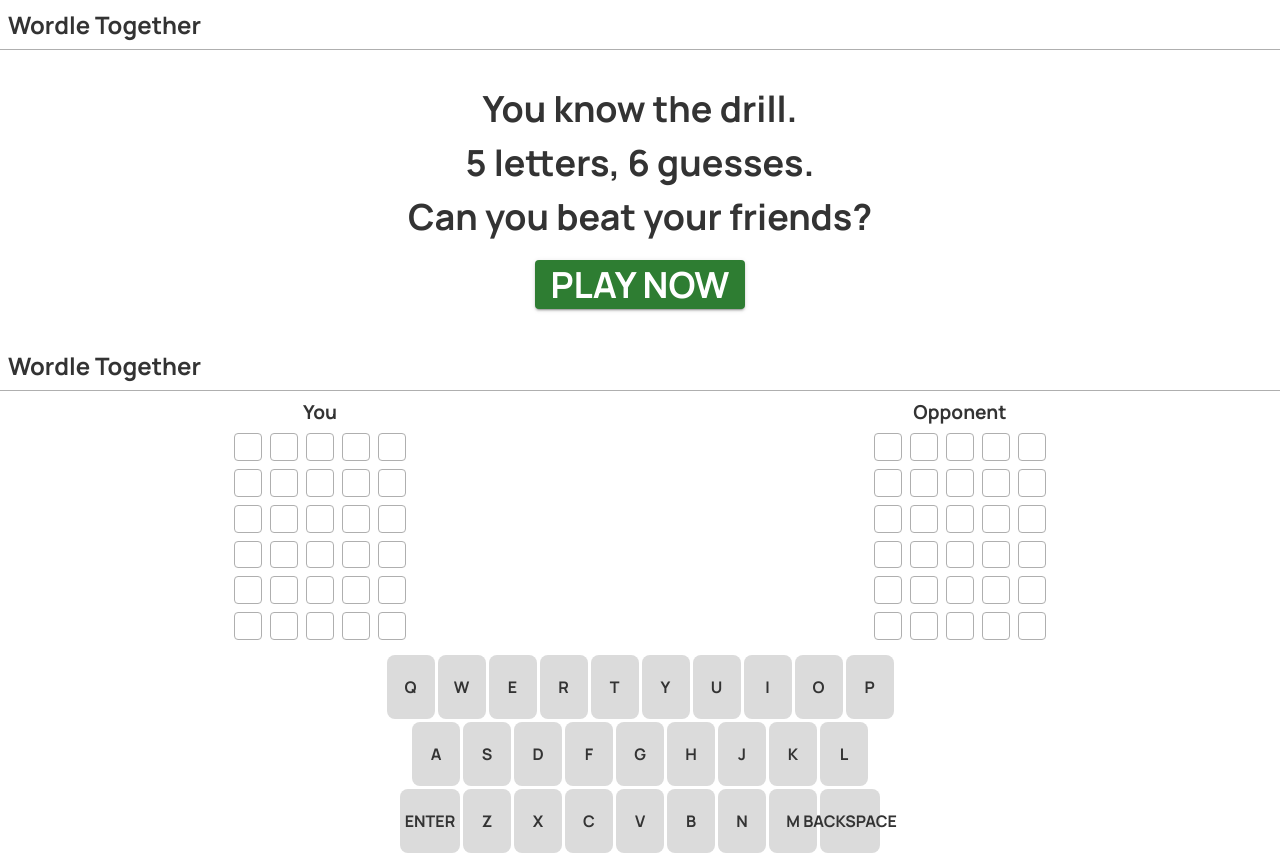
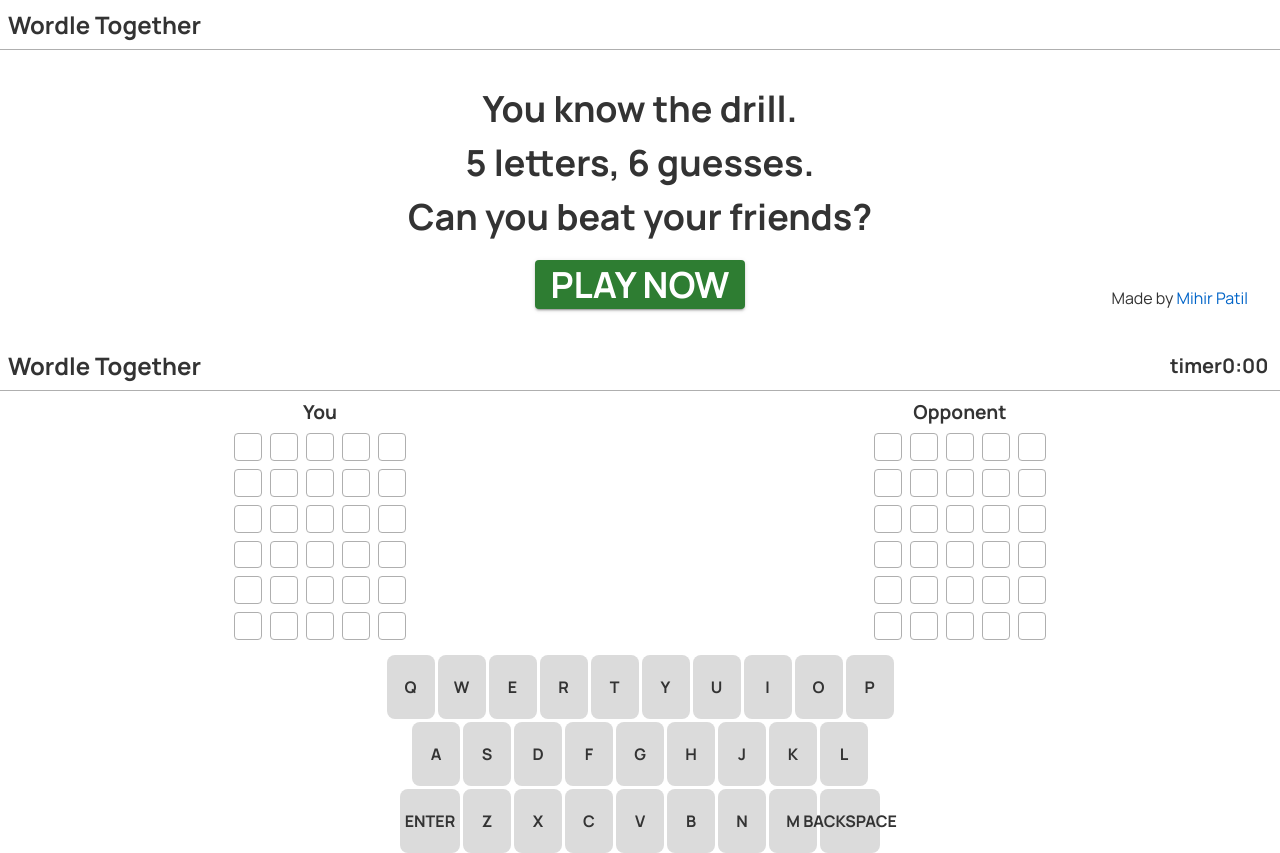
Before and after one commit to 0xMihir/wordle-together, a Svelte app: page / in a window 1280 px wide. Built offline with nearby package versions, Linux system fonts and the light colour scheme; no server answers.

Commit message:
feat: PWA service worker, name on index
feat: Add Timer to header in game

```diff
--- a/public/game.html
+++ b/public/game.html
@@ -25,6 +25,7 @@
 
 
     <script defer src='/build/bundle.js'></script>
+    <script defer src='/register-sw.js'></script>
 
     <!-- Primary Meta Tags -->
     <title>Wordle Together</title>
--- a/public/global.css
+++ b/public/global.css
@@ -11,6 +11,14 @@ body {
     height: 100vh;
     display: flex;
     flex-flow: column;
+}
+header {
+    padding: 8px;
+    border-bottom: 1px solid var(--color-border);
+    display: flex;
+    flex-flow: row;
+    align-items: center;
+    justify-content: space-between;
 }
 
 a {
--- a/public/index.html
+++ b/public/index.html
@@ -11,9 +11,9 @@
     <link rel="preconnect" href="https://fonts.googleapis.com" />
     <link rel="preconnect" href="https://fonts.gstatic.com" crossorigin />
     <link rel="preload" href="https://fonts.googleapis.com/css2?family=Manrope:wght@400;700&display=swap" as="style"
-        onload="this.onload=null;this.rel='stylesheet'">
+        onload="this.onload=null;this.rel='stylesheet'" />
     <noscript>
-        <link rel="stylesheet" href="https://fonts.googleapis.com/css2?family=Manrope:wght@400;700&display=swap">
+        <link rel="stylesheet" href="https://fonts.googleapis.com/css2?family=Manrope:wght@400;700&display=swap" />
     </noscript>
     <!-- Primary Meta Tags -->
     <title>Wordle Together</title>
@@ -36,15 +36,15 @@
     <meta property="twitter:description" content="Wordle Together: Play wordle with your friends! Can you win?" />
     <!-- <meta property="twitter:image"
         content="https://metatags.io/assets/meta-tags-16a33a6a8531e519cc0936fbba0ad904e52d35f34a46c97a2c9f6f7dd7d336f2.png" /> -->
-    <link rel="apple-touch-icon" sizes="180x180" href="/apple-touch-icon.png">
-    <link rel="icon" type="image/png" sizes="32x32" href="/favicon-32x32.png">
-    <link rel="icon" type="image/png" sizes="16x16" href="/favicon-16x16.png">
-    <link rel="manifest" href="/site.webmanifest">
-    <link rel="mask-icon" href="/safari-pinned-tab.svg" color="#6aaa64">
-    <meta name="msapplication-TileColor" content="#da532c">
-    <meta name="theme-color" content="#ffffff">
+    <link rel="apple-touch-icon" sizes="180x180" href="/apple-touch-icon.png" />
+    <link rel="icon" type="image/png" sizes="32x32" href="/favicon-32x32.png" />
+    <link rel="icon" type="image/png" sizes="16x16" href="/favicon-16x16.png" />
+    <link rel="manifest" href="/site.webmanifest" />
+    <link rel="mask-icon" href="/safari-pinned-tab.svg" color="#6aaa64" />
+    <meta name="msapplication-TileColor" content="#da532c" />
+    <meta name="theme-color" content="#ffffff" />
+    <script defer src='/register-sw.js'></script>
 </head>
-
 
 <body>
     <header>
@@ -56,37 +56,60 @@
         <div class="middle">
             <p>
                 You know the drill.
-                <br>
+                <br />
                 5 letters, 6 guesses.
-                <br>
+                <br />
                 Can you beat your friends?
             </p>
             <a class="button" href="/game/">Play now</a>
         </div>
-        <div class="right"></div>
+        <div class="right">
+            <div>Made by&nbsp;<a href="https://github.com/0xMihir">Mihir Patil</a></div>
+        </div>
     </div>
 
     <style>
-        header {
-            padding: 8px;
-            border-bottom: 1px solid var(--color-border);
+        .main,
+        .main * {
+            display: flex;
         }
 
         .main,
         .middle {
-            display: flex;
             justify-content: space-between;
             align-items: center;
         }
+        .left,
+        .middle,
+        .right {
+            flex-flow: column;
+        }
+
+        .left {
+            margin-right: auto;
+            flex: 1;
+        }
+
+
+
+        .right {
+            align-items: flex-end;
+            justify-content: flex-end;
+            height: 100%;
+            margin-left: auto;
+            flex: 1;
+            text-align: right;
+        }
+
 
         .middle {
-            flex-flow: column;
+            font-size: 36px;
         }
 
         .main {
             height: 100%;
             padding: 32px;
-            font-size: 36px;
+
         }
 
         .main p {
--- /dev/null
+++ b/public/register-sw.js
@@ -0,0 +1,6 @@
+if ('serviceWorker' in navigator) {
+    // Use the window load event to keep the page load performant
+    window.addEventListener('load', () => {
+        navigator.serviceWorker.register('/build/sw.js', { scope: '.' })
+    })
+}
--- a/rollup.config.js
+++ b/rollup.config.js
@@ -3,6 +3,8 @@ import commonjs from '@rollup/plugin-commonjs';
 import resolve from '@rollup/plugin-node-resolve';
 import livereload from 'rollup-plugin-livereload';
 import css from 'rollup-plugin-css-only';
+import  { generateSW }  from 'rollup-plugin-workbox';
+import workboxConfig from './workbox-config.js';
 import compiler from '@ampproject/rollup-plugin-closure-compiler';
 
 const production = !process.env.ROLLUP_WATCH;
@@ -31,7 +33,7 @@ function serve() {
 export default {
     input: 'src/main.js',
     output: {
-        sourcemap: true,
+        sourcemap: !production,
         format: 'iife',
         name: 'app',
         file: 'public/build/bundle.js',
@@ -69,6 +71,7 @@ export default {
         // If we're building for production (npm run build
         // instead of npm run dev), minify
         production && compiler(),
+        production && generateSW(workboxConfig),
     ],
     watch: {
         clearScreen: false
--- a/src/App.svelte
+++ b/src/App.svelte
@@ -2,6 +2,7 @@
     import LetterGrid from './Components/LetterGrid.svelte'
     import Keyboard from './Components/Keyboard.svelte'
     import Modal from './Components/Modal.svelte'
+    import Timer from './Components/Timer.svelte'
     import WsHandler from './websocketHandler.js'
     import colorList from './stores/stores.js'
     let guessGrid, opponentGrid
@@ -10,6 +11,7 @@
     let gameOverText = ''
     let gameOverDescription = ''
     let guessCount = 0
+    let timer
     const url = new URL(window.location.href)
     url.protocol = url.protocol.replace('http', 'ws')
 
@@ -62,6 +64,7 @@
                 break
             case 'gameStart':
                 waitingModal = false
+                timer.startTimer()
                 break
             case 'gameOver':
                 if (e.win) {
@@ -132,6 +135,7 @@
 <main>
     <header>
         <h1>Wordle Together</h1>
+        <div><Timer bind:this={timer}/></div>
     </header>
 
     <div class="game-container">
@@ -174,10 +178,7 @@
         align-items: stretch;
         height: 99%;
     }
-    header {
-        padding: 8px;
-        border-bottom: 1px solid var(--color-border);
-    }
+
     .game-container {
         display: flex;
         flex-flow: column;
--- /dev/null
+++ b/src/Components/Timer.svelte
@@ -0,0 +1,42 @@
+<script>
+    let time = 0
+    let minutes = 0
+    let seconds = 0
+
+    export const startTimer = () => {
+        setInterval(
+            handleTimer, 1000)
+    }
+
+    const handleTimer = () => {
+        time += 1
+        minutes = Math.floor(time / 60)
+        seconds = time % 60
+    }
+</script>
+
+
+<div class="timer">
+    <span class="material-icons-outlined">
+        timer
+    </span>
+    <span class="time">
+        {minutes}:{seconds.toString().padStart(2, '0')}
+    </span>
+</div>
+
+<style>
+    .timer {
+        display: flex;
+        justify-content: center;
+        align-items: center;
+    }
+    .timer span {
+        font-size: 20px;
+        font-weight: bold;
+    }
+    .timer .time {
+        min-width: 50px;
+        text-align: left;
+    }
+</style>
--- /dev/null
+++ b/workbox-config.js
@@ -0,0 +1,16 @@
+
+
+export default {
+    globDirectory: 'public/',
+    globPatterns: [
+        '**/*.{png,css,js,ico,html,svg,webmanifest}'
+    ],
+    swDest: 'public/build/sw.js',
+    ignoreURLParametersMatching: [
+        /^utm_/,
+        /^fbclid$/
+    ],
+    modifyURLPrefix: {
+        '': '/'
+    }
+}
```
Also changed, not shown: index.js (+17 -5 lines), package.json (+5 -4 lines), public/site.webmanifest, 1 other file (tests, documents, lock files or other folders).
